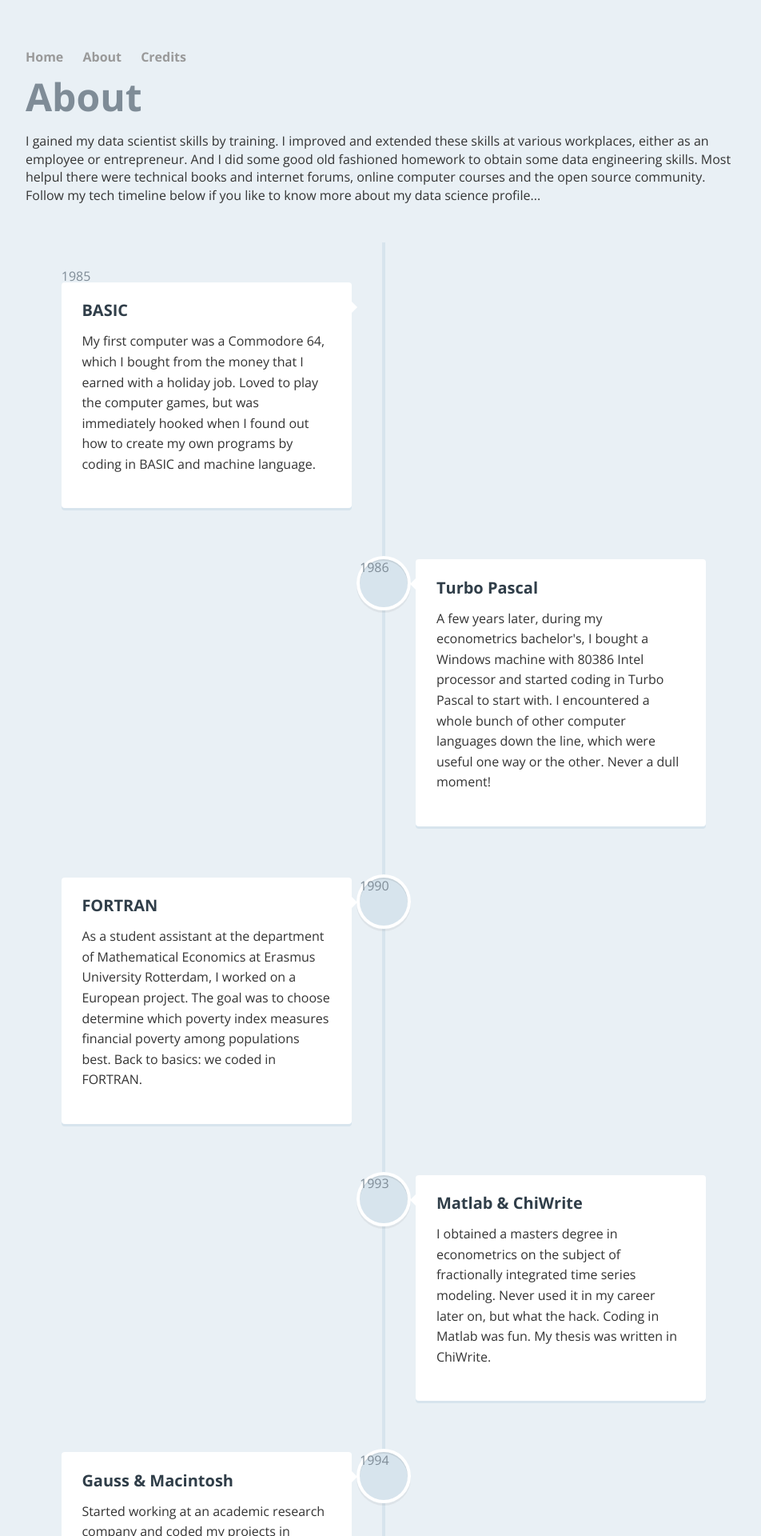
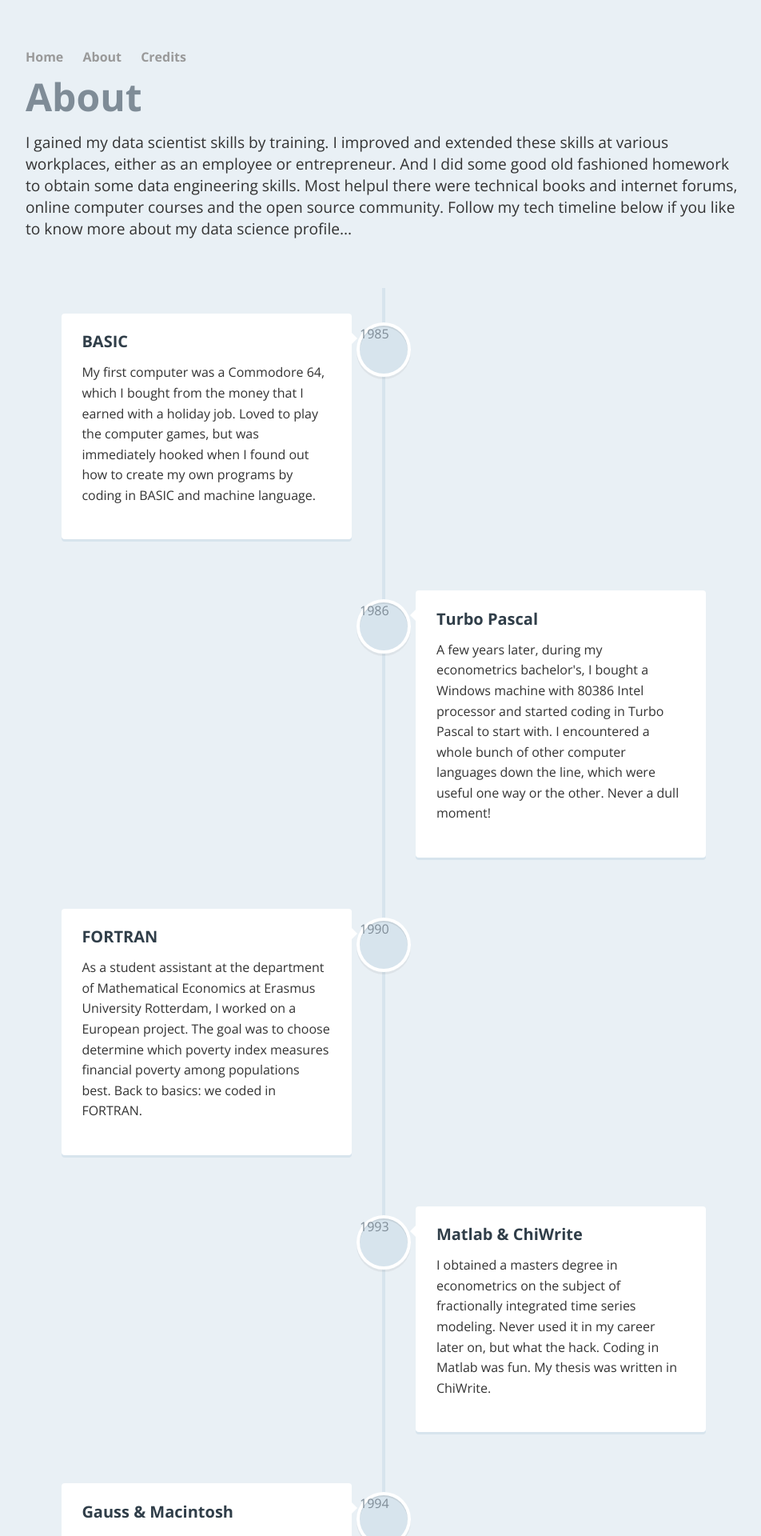
Before and after one commit to pjastam/pjastam.github.io, a Jekyll site: the page built from about/index.html, in a window 1280 px wide. Shown: the top 1920 px of the page at 80% size, without its empty margins (160-1112 px from the left). Built offline with Jekyll 4.4.1, drawn with Linux system fonts in a browser that asks for light colours; some web fonts are replaced.

Commit message:
Update layout

```diff
--- a/about/index.html
+++ b/about/index.html
@@ -3,14 +3,16 @@
 title: Piet Stam - About
 ---
 
-<div class="about">
+<div class="cv">
 	<h1>About</h1>
 	<p>I gained my data scientist skills by training. I improved and extended these skills at various workplaces, either as an employee or entrepreneur. And I did some good old fashioned homework to obtain some data engineering skills. Most helpul there were technical books and internet forums, online computer courses and the open source community. Follow my tech timeline below if you like to know more about my data science profile...</p>
 </div>
 
 	<section id="cd-timeline" class="cd-container">
 		<div class="cd-timeline-block">
+			<div class="cd-timeline-img cd-picture">
 				<span class="cd-date">1985</span>
+			</div> <!-- cd-timeline-img -->
 
 			<div class="cd-timeline-content">
 				<h2>BASIC</h2>
--- a/css/style.css
+++ b/css/style.css
@@ -137,8 +137,8 @@
 
 .cd-timeline-img {
   position: absolute;
-  top: 0;
-  left: 0;
+  top: 15px;
+  left: 15px;
   width: 40px;
   height: 40px;
   border-radius: 50%;
```
